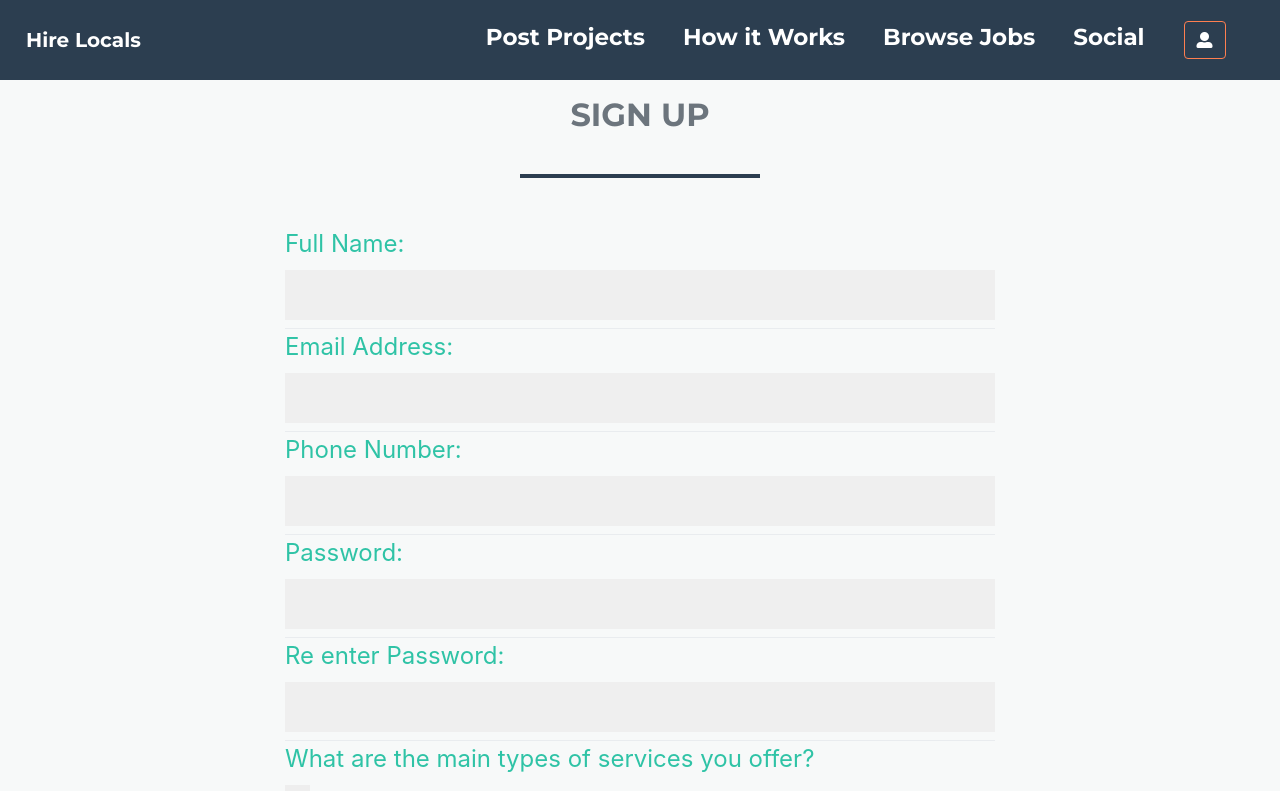
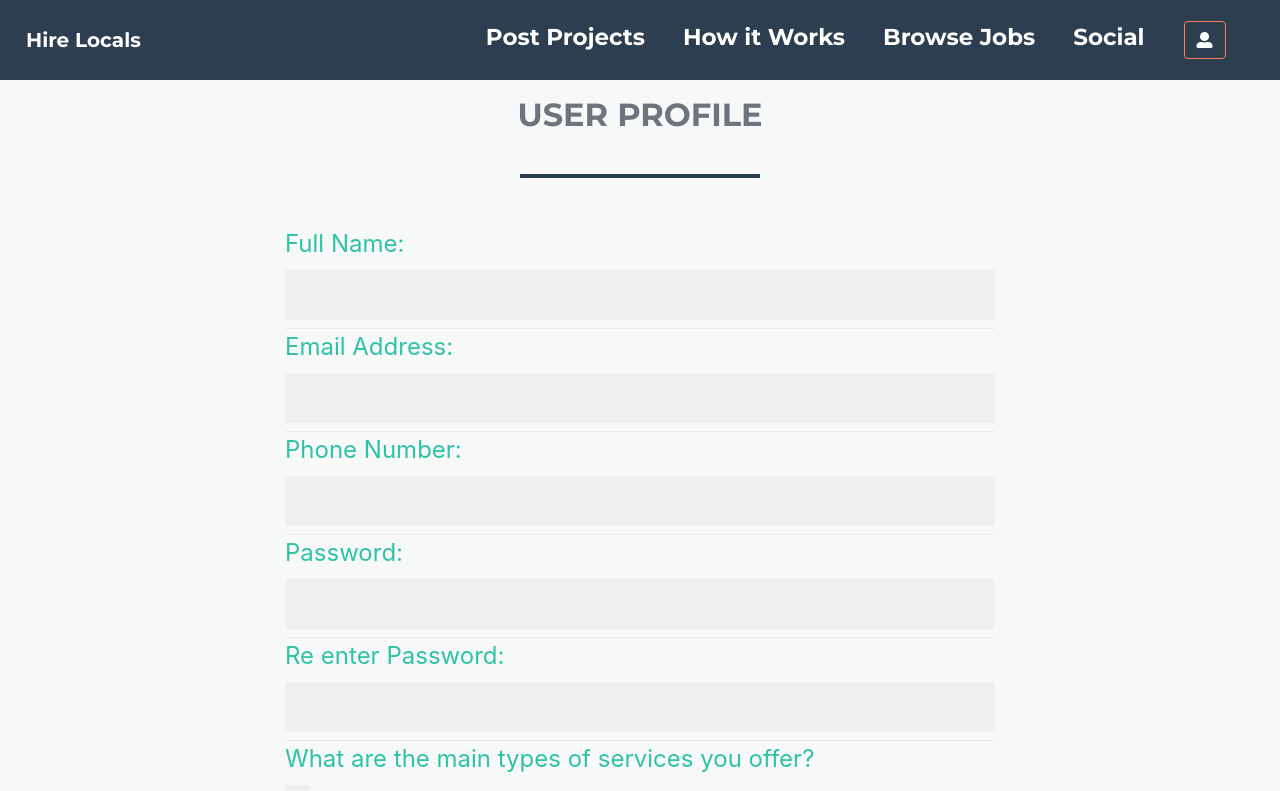
Before and after one commit to Davsip/local-devs, a React (Create React App) app in the folder client/: page /userProfileForm in a window 1280 px wide. Shown: the top 791 px of the page. Built offline with nearby package versions, Linux system fonts and the light colour scheme; what auth0-js would draw is missing.

Commit message:
updated title on User Profile Form

```diff
--- a/client/src/pages/UserProfileForm/UserProfileForm.js
+++ b/client/src/pages/UserProfileForm/UserProfileForm.js
@@ -190,7 +190,7 @@ class UserProfileForm extends Component {
 {/* Begin Form */}
   <div className="apply-form">
     <div className="container">
-      <h2 className="text-center text-uppercase text-secondary mb-0">Sign up</h2>
+      <h2 className="text-center text-uppercase text-secondary mb-0">User Profile</h2>
       <hr className="star-dark mb-5" />
       <div className="row">
         <div className="col-lg-8 mx-auto">
```
